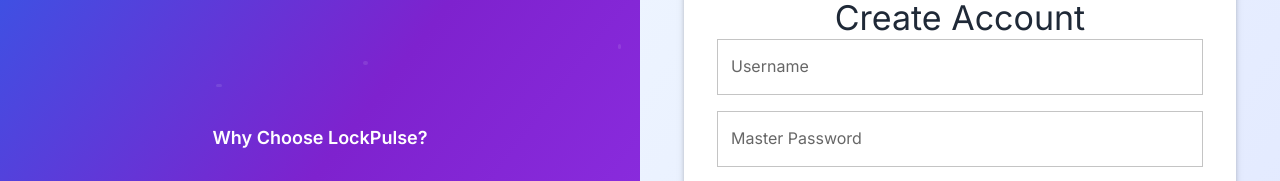
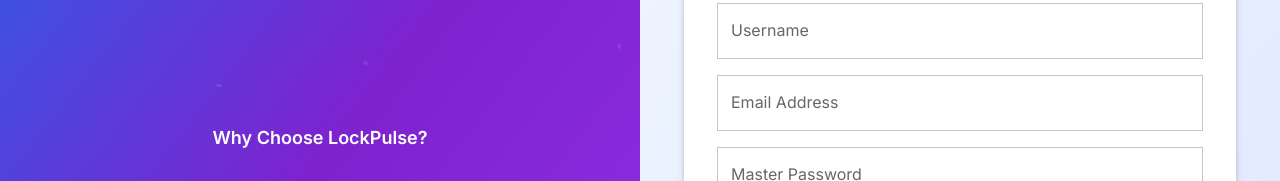
Before and after one commit to tirathsharma098/lock_pulse_client, a Next.js app: page /register in a window 1280 px wide. Shown: the part 244-425 px from the top of the page. Built offline with nearby package versions, Linux system fonts and the light colour scheme; no server answers.

Commit message:
add email while register

```diff
--- a/src/app/register/page.tsx
+++ b/src/app/register/page.tsx
@@ -32,6 +32,12 @@
         message: 'Username must contain only letters and numbers',
       })
   ),
+   email: z
+   .string()
+   .min(5, { message: "Email is required" })
+   .max(320, { message: "Email must be at most 320 characters" })
+   .toLowerCase()
+   .trim(),
   password: z.string()
   .min(8, { message: 'Password must be at least 8 characters long' })
   .refine((val) => getEncryptedSize(val) <= 1024, {
@@ -45,11 +51,12 @@
 
 export default function RegisterPage() {
   const [username, setUsername] = useState('');
+  const [email, setEmail] = useState('');
   const [password, setPassword] = useState('');
   const [confirmPassword, setConfirmPassword] = useState('');
   const [loading, setLoading] = useState(false);
   const [error, setError] = useState('');
-  const [fieldErrors, setFieldErrors] = useState<{ username?: string; password?: string; confirmPassword?: string }>({});
+  const [fieldErrors, setFieldErrors] = useState<{ username?: string; email?: string; password?: string; confirmPassword?: string }>({});
   const router = useRouter();
 
   const handleSubmit = async (e: React.FormEvent) => {
@@ -58,7 +65,7 @@
     setFieldErrors({});
 
     // zod validation (replace inline checks)
-    const result = registerSchema.safeParse({ username, password, confirmPassword });
+    const result = registerSchema.safeParse({ username, email, password, confirmPassword });
     if (!result.success) {
       const errs: Record<string, string> = {};
       for (const issue of result.error.issues) {
@@ -102,6 +109,7 @@
       // Send final registration data - Updated to use authService
       await authService.registerFinish({
         username,
+        email,
         registrationRecord,
         registrationRequest,
         wrappedVaultKey,
@@ -159,6 +167,22 @@
                 error={!!fieldErrors.username}
                 helperText={fieldErrors.username ?? ''}
               />
+               <TextField
+            fullWidth
+            // type="email"
+            label="Email Address"
+            value={email}
+            onChange={(e) => {
+              setEmail(e.target.value);
+              if (fieldErrors.email) {
+                setFieldErrors((prev) => ({ ...prev, email: undefined }));
+              }
+            }}
+            error={!!fieldErrors.email}
+            helperText={fieldErrors.email}
+            disabled={loading}
+            autoComplete="email"
+          />
               <Box>
               <TextField
                 fullWidth
--- a/src/services/auth.service.ts
+++ b/src/services/auth.service.ts
@@ -7,6 +7,7 @@
 
 export interface RegisterFinishData {
   username: string;
+  email: string;
   registrationRecord: string;
   registrationRequest: string;
   wrappedVaultKey: string;
```
